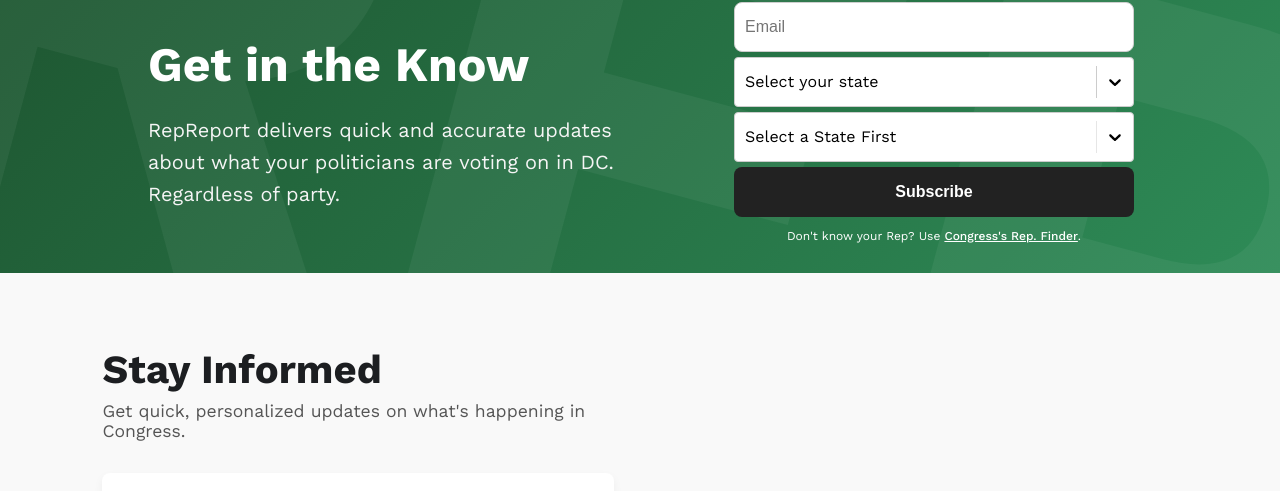
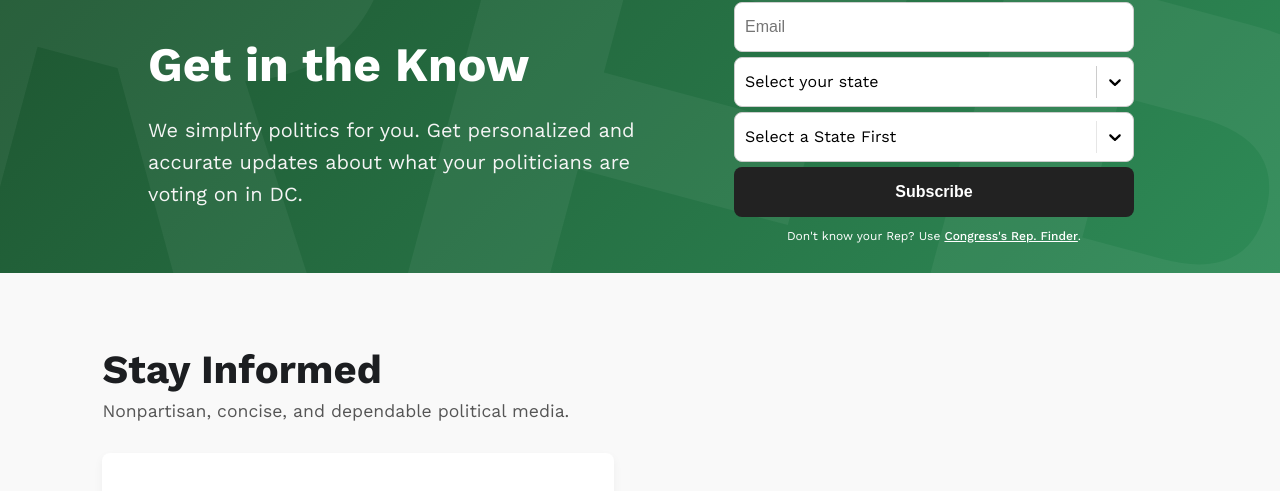
Before and after one commit to jcrooks33/RepWebsite, a React (Create React App) app: page / in a window 1280 px wide. Shown: the part 99-590 px from the top of the page. Built offline with nearby package versions, Linux system fonts and the light colour scheme.

Commit message:
some wording updates

```diff
--- a/src/components/about.jsx
+++ b/src/components/about.jsx
@@ -7,7 +7,8 @@
       <div className={styles.textContainer}>
         <h1 className={styles.heading}>Stay Informed</h1>
         <p className={styles.subheading}>
-          Get quick, personalized updates on what's happening in Congress.
+          {/*Get quick, personalized updates on what's happening in Congress.*/}
+          Nonpartisan, concise, and dependable political media.
         </p>
 
         <div className={styles.infoBlocks}>
--- a/src/components/signup.jsx
+++ b/src/components/signup.jsx
@@ -611,6 +611,7 @@
                   ...provided,
                   backgroundColor: "white",
                   border: "1px solid #ccc",
+                  borderRadius: "8px",
                   minHeight: "50px",
                 }),
                 singleValue: (provided) => ({
@@ -644,7 +645,8 @@
             <div className={styles.text}>
                 <p>Get in the Know</p>
                 <p>
-                RepReport delivers quick and accurate updates about what your politicians are voting on in DC. Regardless of party.
+                {/*RepReport delivers quick and accurate updates about what your politicians are voting on in DC. Regardless of party.*/}
+                We simplify politics for you. Get personalized and accurate updates about what your politicians are voting on in DC.
                 </p>
             </div>
             <div className={styles.form}>
```
